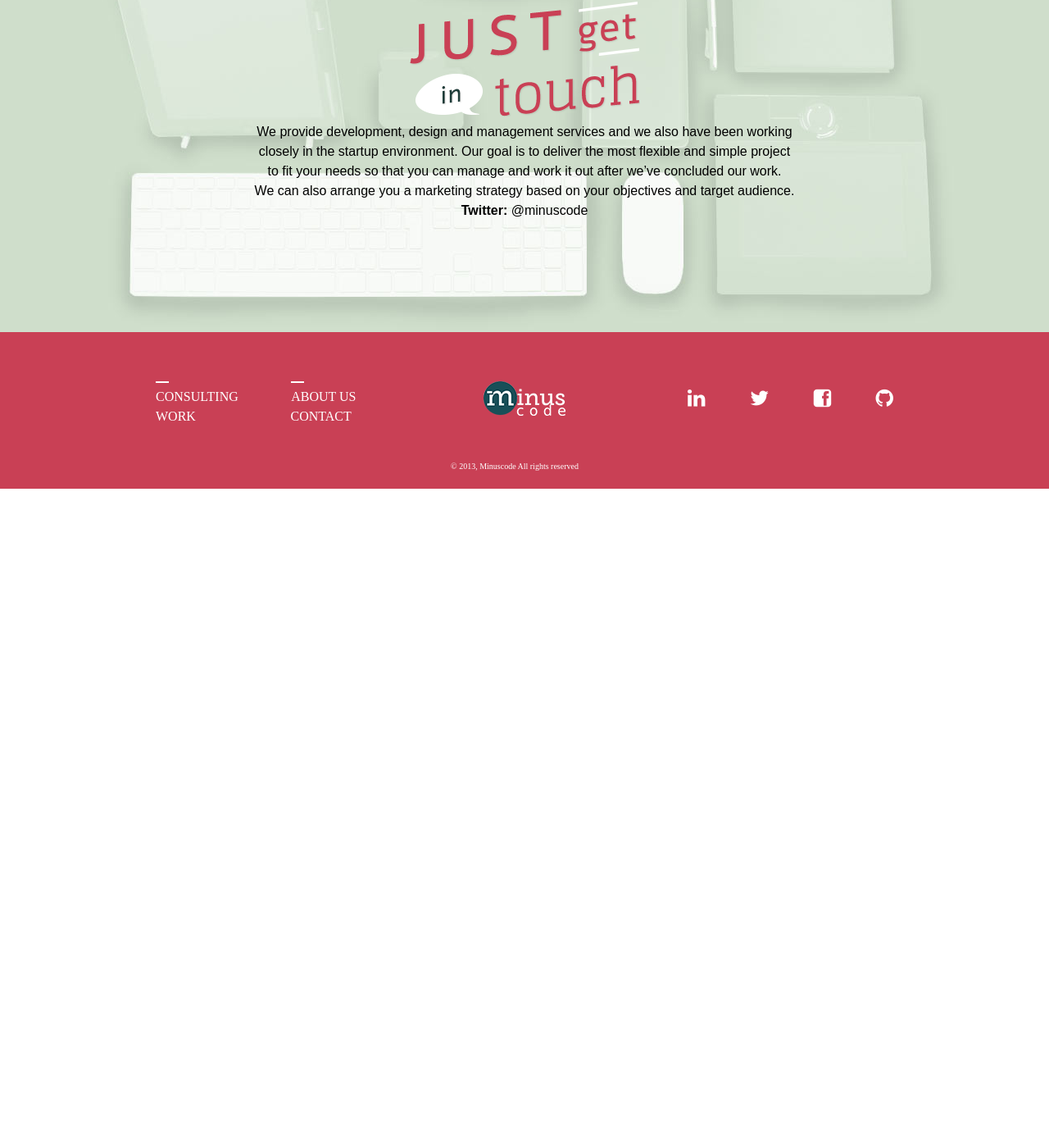
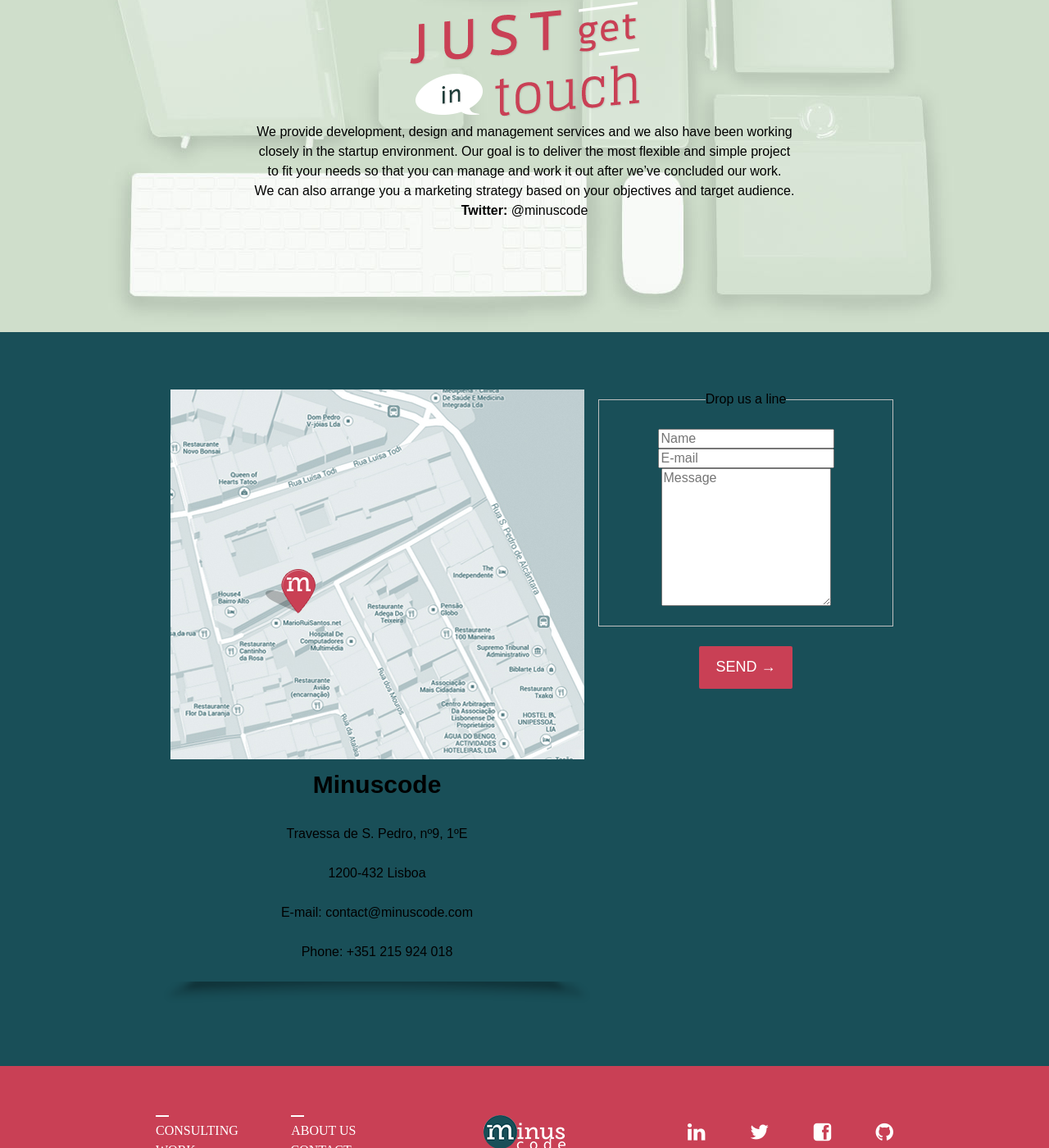
Before and after one commit to minuscode/minuscode.github.io, a Jekyll site: the page built from contact/index.html, in a window 1280 px wide and 1400 px high, scrolled down 270 px. Shown: the whole window at 82% size. Built offline with Jekyll 4.4.1, drawn with Linux system fonts in a browser that asks for light colours; some web fonts are replaced; before the commit the page ends 900 px from its top, so only the background shows below that.

Commit message:
finishing contact page

```diff
--- a/contact/index.html
+++ b/contact/index.html
@@ -14,17 +14,45 @@
     <p>
       <span>We provide development, design and management services and we also have been working</span> <span>closely in the startup environment. Our goal is to deliver the most flexible and simple project</span> <span>to fit your needs so that you can manage and work it out after we’ve concluded our work.</span>
       <span>We can also arrange you a marketing strategy based on your objectives and target audience.</span>
-      <span><strong>Twitter: </strong>@minuscode</span>
+      <span class="block-element"><strong>Twitter: </strong>@minuscode</span>
     </p>
 
   </div>
 
 </div><!-- /masthead -->
 
-<div class="content about-us">
+<div class="content contact">
 
   <div class="wrapper">
+    <div class="grid grid--full">
+      <div class="grid__item three-fifths portable-one-whole">
+        <div class="contacts">
+          <img src="/images/misc/map.jpg" alt="Travessa de S. Pedro, nº9, 1ºE">
+          <div class="contacts-container">
+            <h2>Minuscode</h2>
+            <div class="address">
+              <p>Travessa de S. Pedro, nº9, 1ºE</p>
+              <p>1200-432 Lisboa</p>
+            </div>
 
+            <p><span>E-mail:</span> contact@minuscode.com</p>
+            <p><span>Phone:</span> +351 215 924 018</p>
+          </div>
+          <img class="shade" src="/images/misc/bottom-shade.png" alt="">
+        </div>
+      </div><!--
+   --><div class="grid__item two-fifths portable-one-whole">
+        <form action="">
+          <fieldset>
+            <legend>Drop us a line</legend>
+            <input type="text" placeholder="Name">
+            <input type="email" placeholder="E-mail" autocomplete="off">
+            <textarea rows="9" placeholder="Message"></textarea>
+          </fieldset>
+          <button class="btn btn-red">Send &rarr;</button>
+        </form>
+      </div>
+    </div>
   </div>
 
 </div><!-- /about-us -->
```
